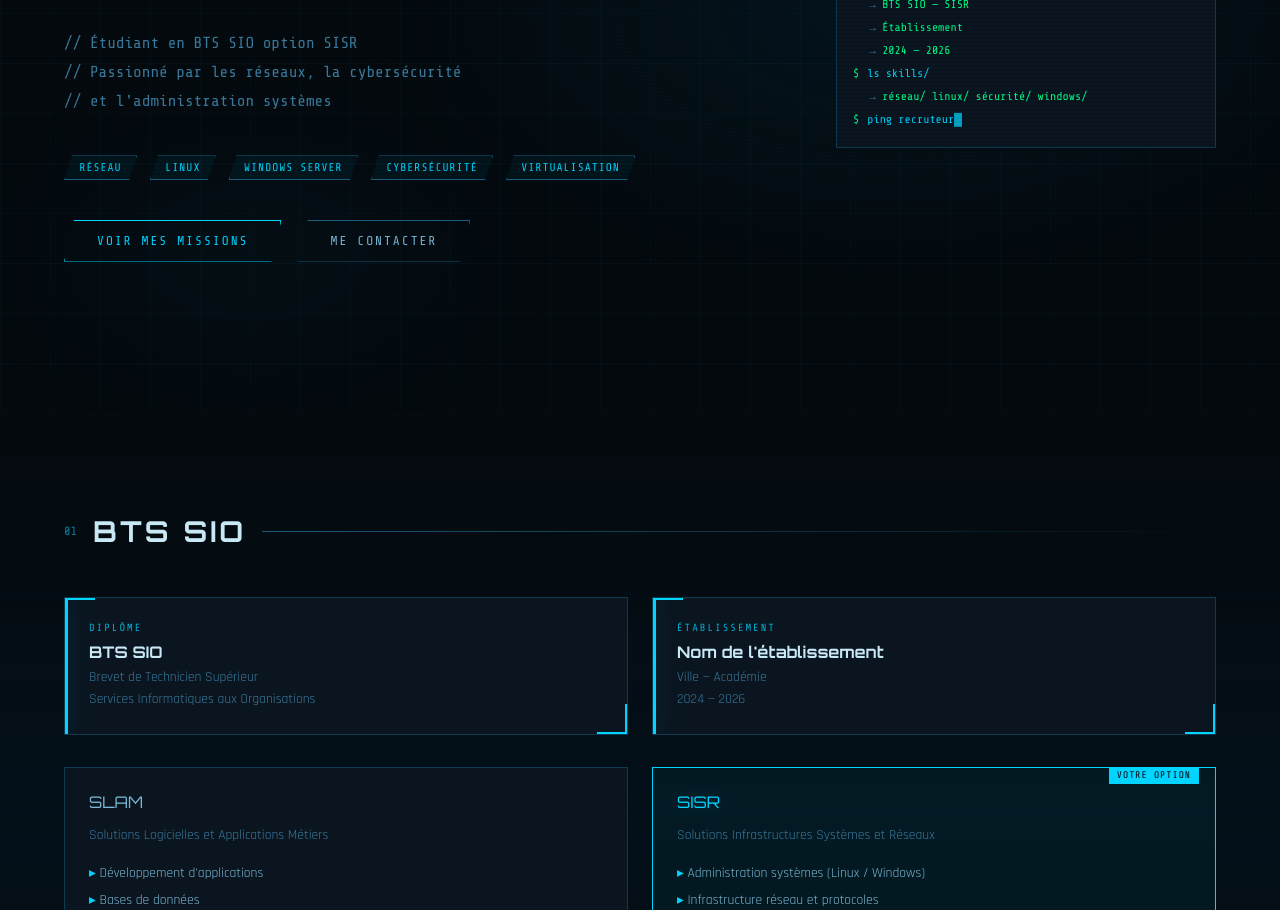
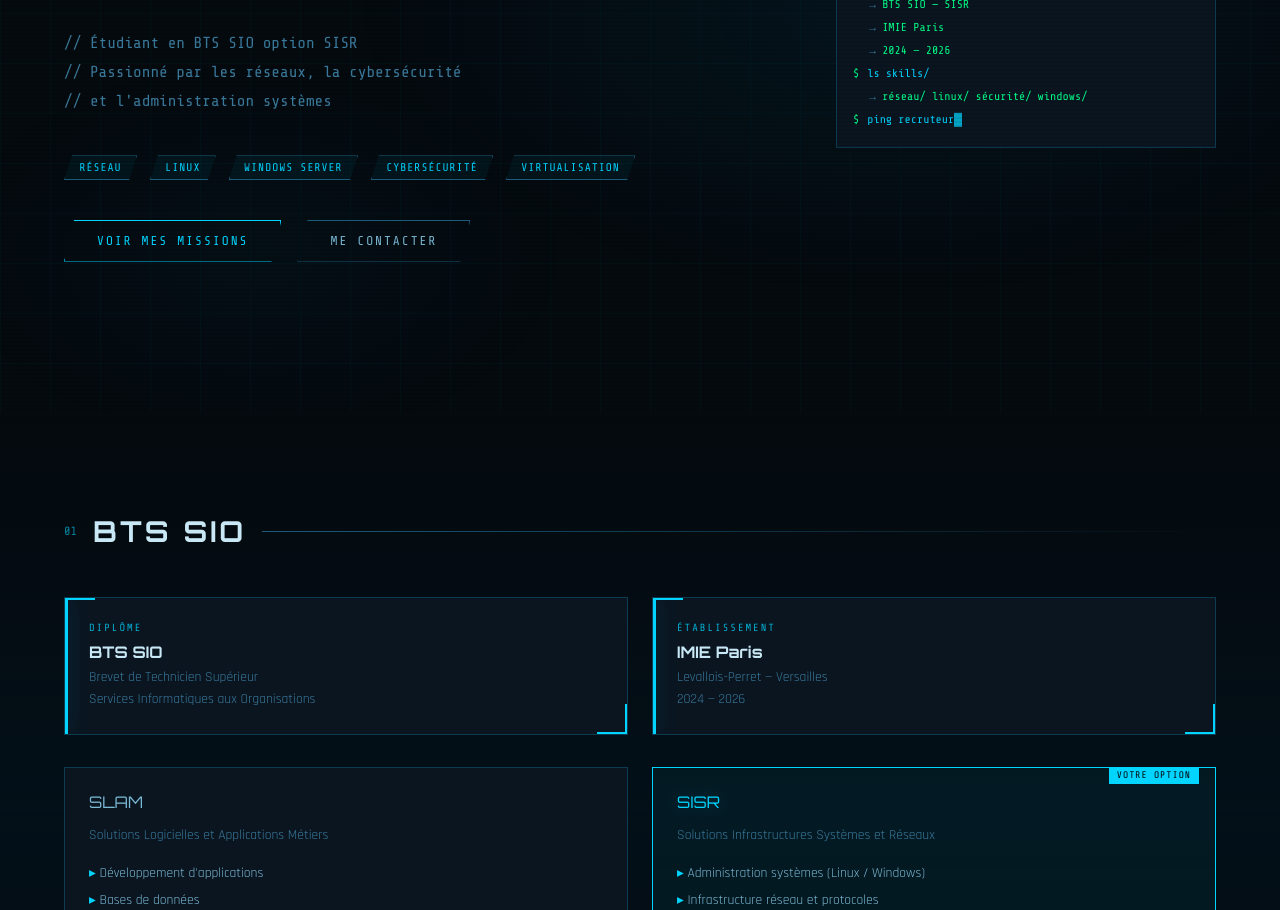
Before and after one commit to ivan2412-lab/portfolio-bts-sio-, a plain HTML site: page index.html in a window 1280 px wide. Shown: the part 387-1297 px from the top of the page. Drawn offline with nearby package versions, Linux system fonts and the light colour scheme.

Commit message:
Update index.html

```diff
--- a/index.html
+++ b/index.html
@@ -282,7 +282,7 @@
       <div class="t-out">→ <span class="t-val">Ivan EHOUMAN MORENO</span></div>
       <div class="t-line"><span class="t-prompt">$</span><span class="t-cmd">cat formation.txt</span></div>
       <div class="t-out">→ <span class="t-val">BTS SIO — SISR</span></div>
-      <div class="t-out">→ <span class="t-val">Établissement</span></div>
+      <div class="t-out">→ <span class="t-val">IMIE Paris</span></div>
       <div class="t-out">→ <span class="t-val">2024 — 2026</span></div>
       <div class="t-line"><span class="t-prompt">$</span><span class="t-cmd">ls skills/</span></div>
       <div class="t-out">→ <span class="t-val">réseau/ linux/ sécurité/ windows/</span></div>
@@ -307,8 +307,8 @@
     <div class="info-card">
       <div class="corner-deco tl"></div><div class="corner-deco br"></div>
       <div class="card-label">Établissement</div>
-      <div class="card-value">Nom de l'établissement</div>
-      <div class="card-sub">Ville — Académie<br>2024 — 2026</div>
+      <div class="card-value">IMIE Paris</div>
+      <div class="card-sub">Levallois-Perret — Versailles<br>2024 — 2026</div>
     </div>
   </div>
   <div class="options-row reveal">
```
